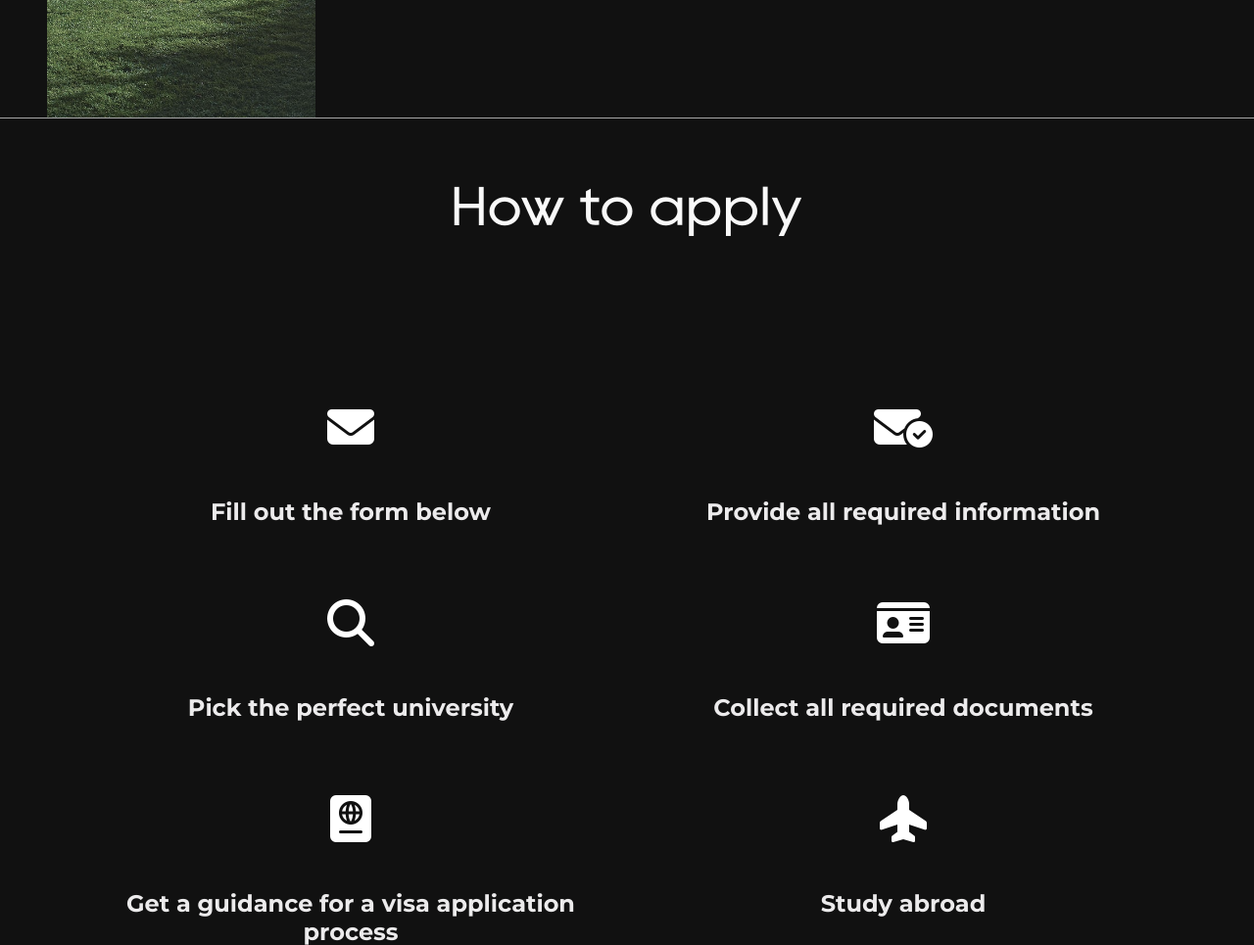
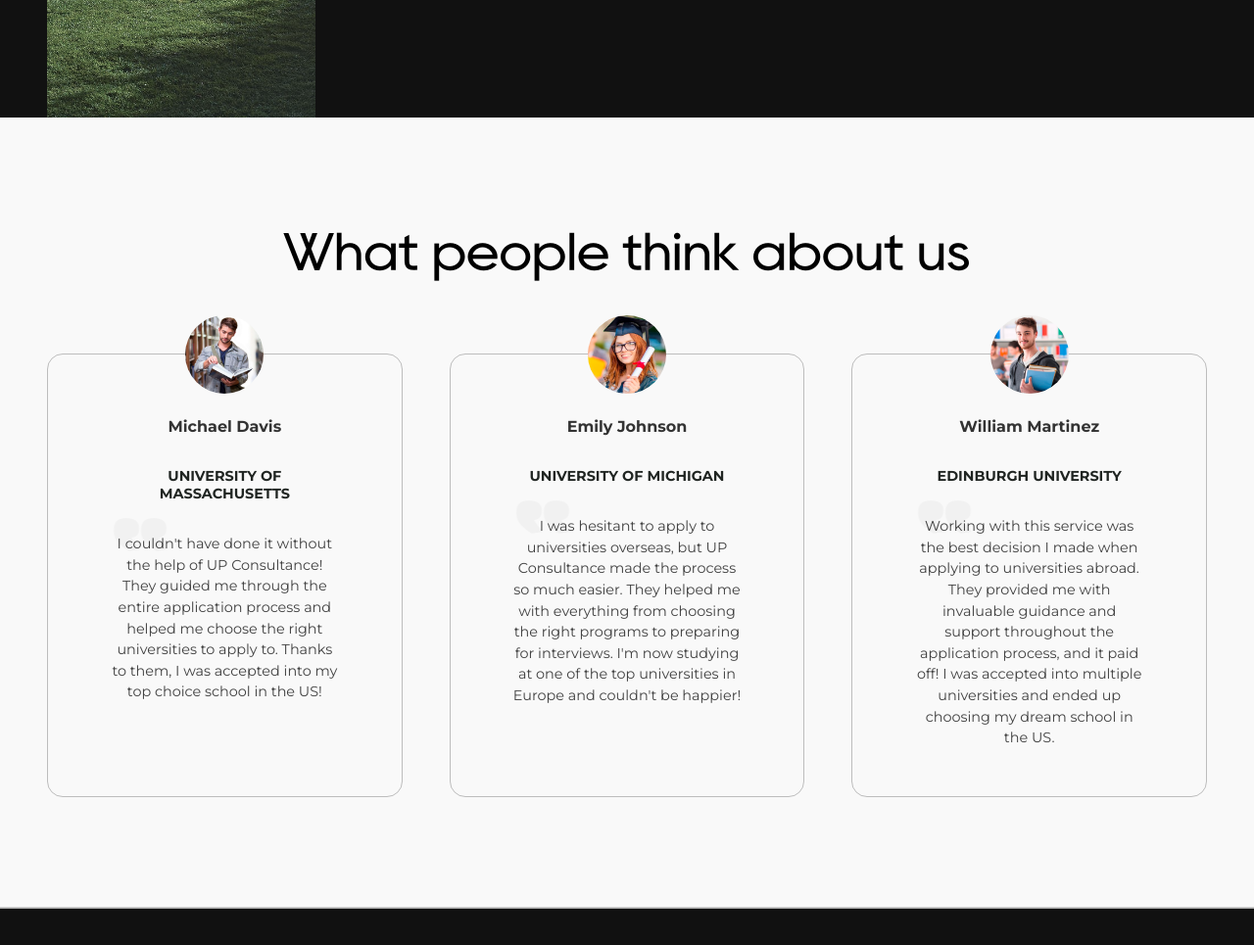
Before and after one commit to lilFrees/upconsultant, a website: page index.html in a window 1280 px wide. Shown: the part 1960-2925 px from the top of the page at 98% size. Drawn offline with Linux system fonts and the light colour scheme.

Commit message:
Update index.html

```diff
--- a/index.html
+++ b/index.html
@@ -109,7 +109,7 @@
         </div>
       </div>
     </section>
-    <!-- <section class="test">
+    <section class="test">
       <div class="test__container">
         <h2 class="test__heading hidden">What people think about us</h2>
         <div class="test__bits">
@@ -169,7 +169,6 @@
         </div>
       </div>
     </section>
--->
     <section class="work" id="work">
       <div class="work__container">
         <h2 class="work__title hidden">How to apply</h2>
```
